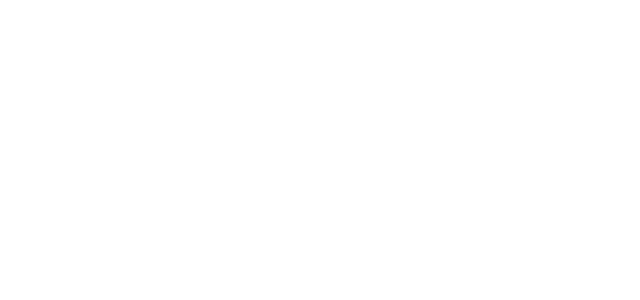
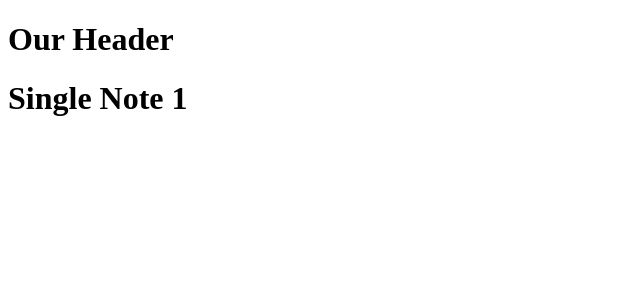
Before and after one commit to Roman4u/my-notes, a React (Create React App) app in the folder frontend/: page /note/1 in a window 1280 px wide. Before the commit this address had no page. Shown: the top 300 px of the page, without its empty margins (0-640 px from the left). Built offline with nearby package versions, Linux system fonts and the light colour scheme.

Commit message:
feat: notePage component

```diff
--- a/frontend/src/App.js
+++ b/frontend/src/App.js
@@ -4,6 +4,7 @@
 import './App.css';
 import Header from './components/Header';
 import NotesListPage from './pages/NotesListPage';
+import NotePage from './pages/NotePage';
 
 
 
@@ -12,11 +13,17 @@
   return (
     <Router>
       <div className="App">
-      <Routes>
-          {/* <Header /> */ }
-          <Route path="/" exact element={<Header />}  />
-          <Route path="/noteslistpage" exact element={<NotesListPage />} />
-      </Routes>
+        <div>
+          <Header />
+            <Routes>
+              <Route>
+                  {/* <Header /> */}
+                  {/* <Route path="/" element={<Header />} />  */}
+                  <Route path="/" element={<NotesListPage />} />
+                  <Route path="/note/:id" element={<NotePage />} />
+              </Route>
+            </Routes>
+        </div>
       </div>
     </Router>
   );
--- a/frontend/src/components/Listitem.js
+++ b/frontend/src/components/Listitem.js
@@ -5,7 +5,7 @@
 
     return(
         <div>
-            <h3>{note.body}</h3>
+            <h3>{ note.body }</h3>
         </div>
     )
 }
--- /dev/null
+++ b/frontend/src/pages/NotePage.js
@@ -0,0 +1,14 @@
+import React, { useState, useEffect } from "react";
+import { useParams } from "react-router-dom";
+
+const NotePage = (props) => {
+    let { id } = useParams();
+
+    return(
+        <div>
+            <h1>Single Note {id}</h1>
+        </div>
+    )
+}
+
+export default NotePage;
```
